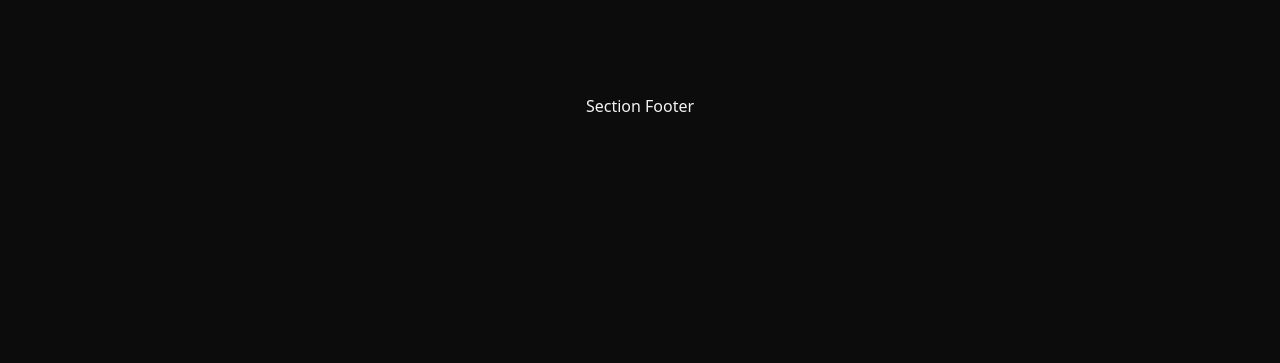
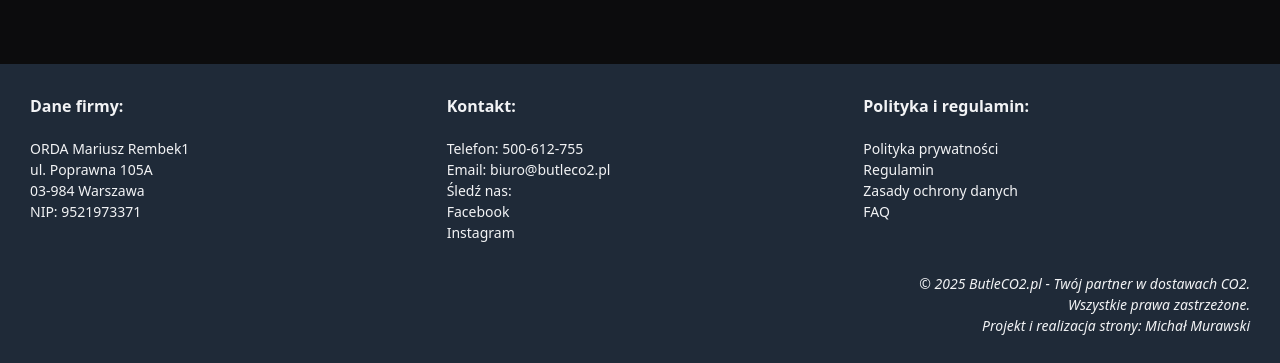
Before and after one commit to AMichalMurawski/butleCO2, a React (Vite) app: page / in a window 1280 px wide. Shown: the part 5674-6037 px from the top of the page. Before the commit the page ends 5822 px from the top, so only its background shows below. Built offline with nearby package versions, Linux system fonts and the light colour scheme.

Commit message:
filling footer content

```diff
--- a/src/App.styled.ts
+++ b/src/App.styled.ts
@@ -4,14 +4,15 @@
   position: relative;
   display: flex;
   flex-direction: column;
-  min-height: 100dvh;
+  // min-height: 100dvh;
 `;
 
 export const Main = styled.main`
-  position: relative;
+  // position: relative;
   margin-top: 120px;
+  margin-inline: auto;
   padding: 0;
-  max-width: 1280px;
-  width: 100%;
-  flex: 1;
+  // max-width: 1280px;
+  // width: 100%;
+  // flex: 1;
 `;
--- a/src/index.css
+++ b/src/index.css
@@ -13,7 +13,7 @@
 }
 
 #root {
-  max-width: 1280px;
+  /* max-width: 1280px; */
   margin: 0 auto;
   padding: 0;
   text-align: center;
--- a/src/sections/Footer/Footer.styled.ts
+++ b/src/sections/Footer/Footer.styled.ts
@@ -1,6 +1,52 @@
 import styled from 'styled-components';
+import { H3, H4, P } from '../../styles/Global.styled';
 
 export const FooterWraper = styled.footer`
   margin-top: auto;
+  background-color: ${({ theme }) => theme.color.structural};
+`;
+
+export const FooterConteiner = styled.div`
+  max-width: 1280px;
+  margin-inline: auto;
   padding: 30px;
-`;
+`
+
+export const PrivacyPolicy = styled.div`
+  margin-top: 30px;
+
+  & *{
+    font-style: italic;
+    font-size: 14px;
+    text-align: right;
+  }
+`
+
+export const DataWraper = styled.div`
+  display: flex;
+  flex-wrap: wrap;
+  gap: 30px;
+
+  & * {
+    text-align: left;
+  }
+`
+
+export const DataBox = styled.div`
+  flex-basis: calc((100% - 2 * 30px) / 3);
+`
+
+export const Subtitle = styled(H4)``
+
+export const Text = styled(P)``
+
+export const Link = styled.a`
+  color: inherit;
+  text-decoration: none;
+
+  &:hover {
+    text-shadow: 0 0 5px cyan;
+    border-bottom: 1px solid cyan;
+    cursor: pointer;
+  }
+`
--- a/src/sections/Footer/Footer.tsx
+++ b/src/sections/Footer/Footer.tsx
@@ -1,8 +1,41 @@
 import React from 'react';
-import { FooterWraper } from './Footer.styled';
+import { DataBox, DataWraper, FooterConteiner, FooterWraper, Link, PrivacyPolicy, Subtitle, Text } from './Footer.styled';
+import { P } from '../../styles/Global.styled';
 
 const Footer: React.FC = () => {
-  return <FooterWraper>Section Footer</FooterWraper>;
+  return <FooterWraper>
+    <FooterConteiner>
+      <DataWraper>
+        <DataBox>
+          <Subtitle>Dane firmy:</Subtitle>
+          <Text>ORDA Mariusz Rembek1</Text>
+          <Text>ul. Poprawna 105A</Text>
+          <Text>03-984 Warszawa</Text>
+          <Text>NIP: 9521973371</Text>
+        </DataBox>
+        <DataBox>
+          <Subtitle>Kontakt:</Subtitle>
+          <Text>Telefon: <Link href="tel:(+48)500612755">500-612-755</Link></Text>
+          <Text>Email: <Link href="mailto:biuro@butleco2.pl">biuro@butleco2.pl</Link></Text>
+          <Text>Śledź nas:</Text>
+          <Text><Link href="http://facebook.com">Facebook</Link></Text>
+          <Text><Link href="http://instagram.com">Instagram</Link></Text>
+        </DataBox>
+        <DataBox>
+          <Subtitle>Polityka i regulamin:</Subtitle>
+          <Text><Link>Polityka prywatności</Link></Text>
+          <Text><Link>Regulamin</Link></Text>
+          <Text><Link>Zasady ochrony danych</Link></Text>
+          <Text><Link>FAQ</Link></Text>
+        </DataBox>
+      </DataWraper>
+      <PrivacyPolicy>
+        <Text>© 2025 ButleCO2.pl - Twój partner w dostawach CO2.</Text>
+        <Text>Wszystkie prawa zastrzeżone.</Text>
+        <Text>Projekt i realizacja strony: Michał Murawski</Text>
+      </PrivacyPolicy>
+    </FooterConteiner>
+  </FooterWraper>;
 };
 
 export default Footer;
--- a/src/styles/Global.styled.ts
+++ b/src/styles/Global.styled.ts
@@ -28,6 +28,11 @@
   margin-bottom: 30px;
 `;
 
+export const H4 = styled.h4`
+  font-size: 16px;
+  margin-bottom: 20px;
+`;
+
 export const P = styled.p`
   font-size: 14px;
 `;
```
Also changed, not shown: src/todo/content-v1.1.md (+25 -0 lines).
